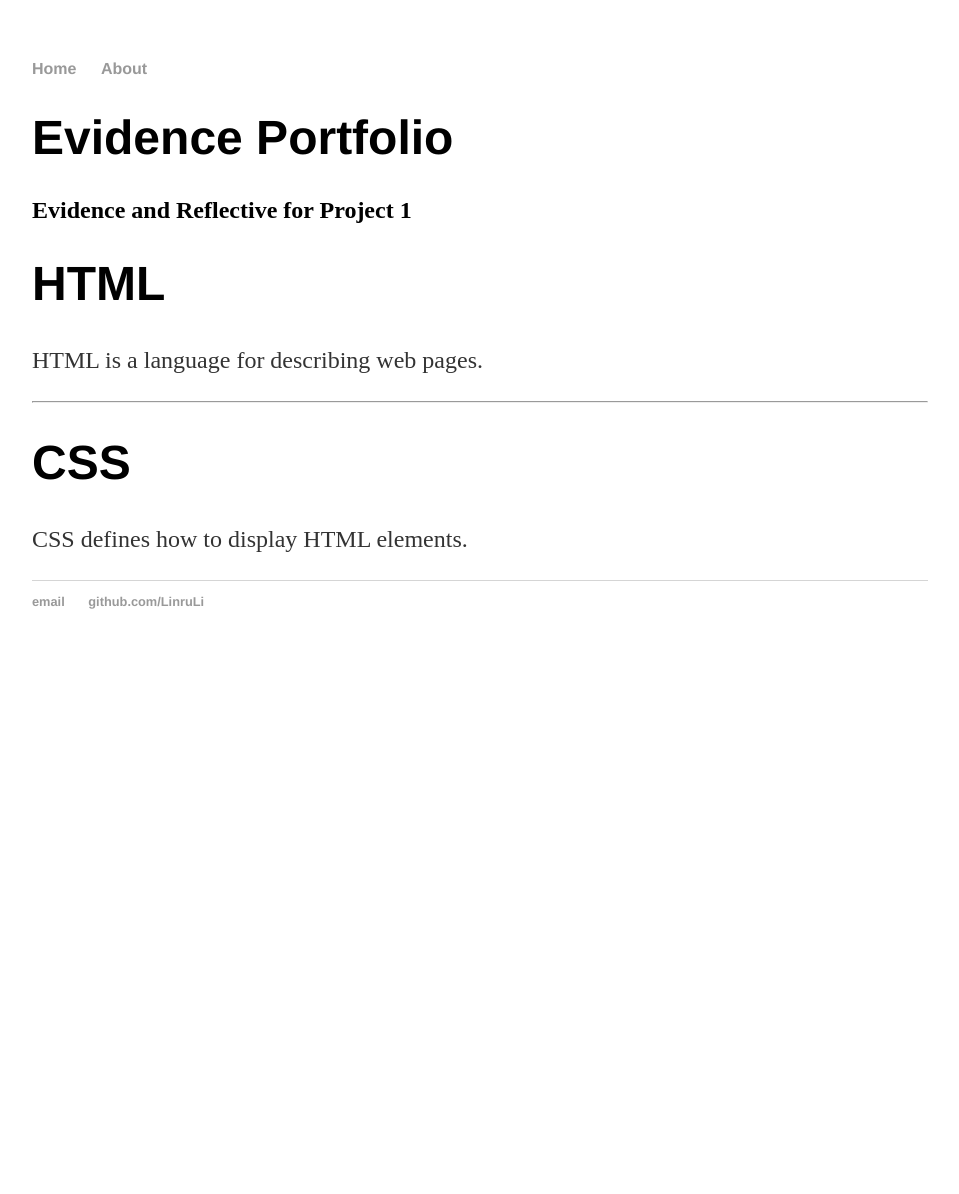
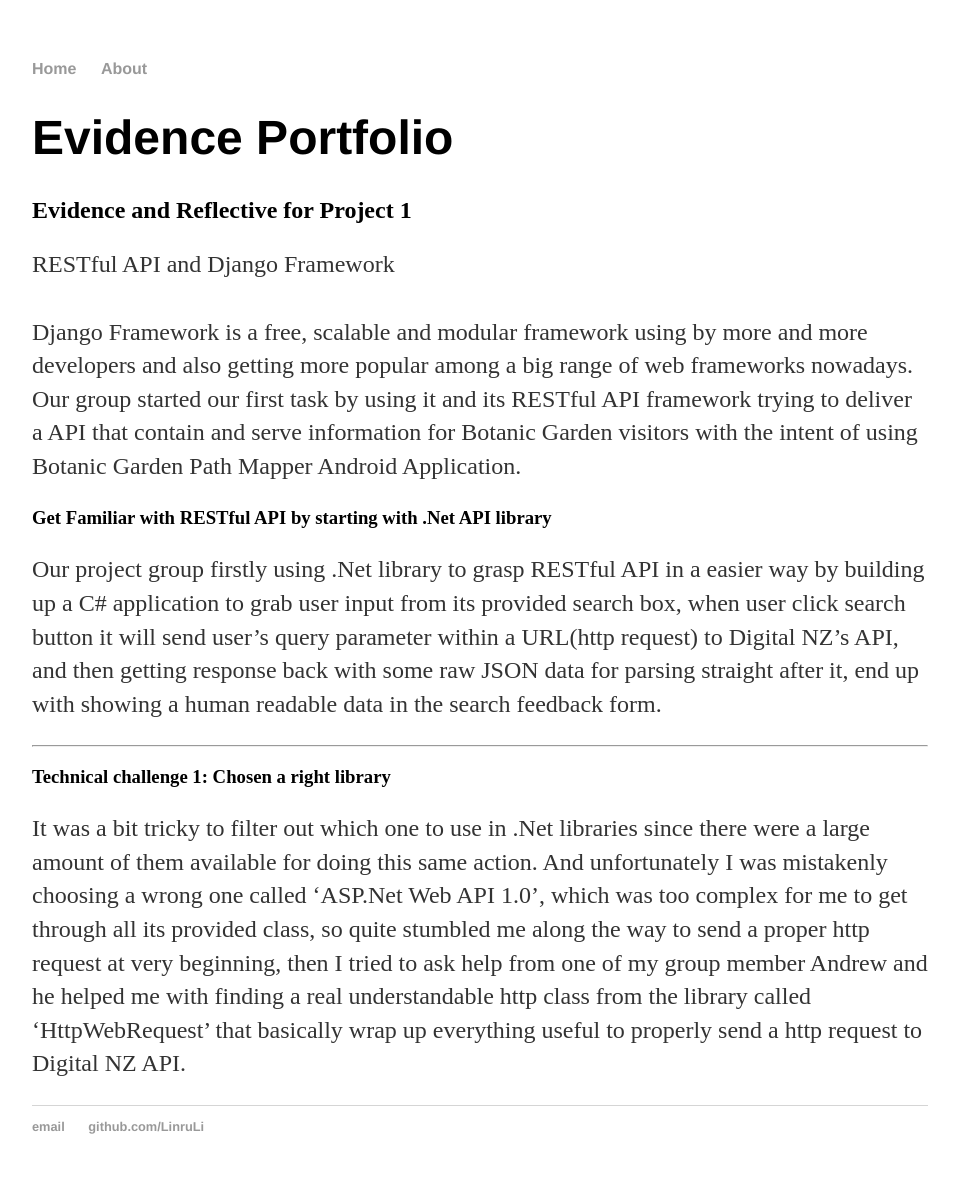
Before and after one commit to LinruLi/LinruLi.github.io, a Jekyll site: the page built from index.html, in a window 1280 px wide. Shown: the whole page, without its empty margins (160-1119 px from the left). Built offline with Jekyll 4.4.1, drawn with Linux system fonts in a browser that asks for light colours; before the commit the page ends 900 px from its top, so only the background shows below that.

Commit message:
Update index.html

```diff
--- a/index.html
+++ b/index.html
@@ -5,12 +5,18 @@
 <div class="blurb">
 	<h1>Evidence Portfolio</h1>
 	<h2>Evidence and Reflective for Project 1</h2>
-	<h1>HTML</h1>
-	<p>HTML is a language for describing web pages.</p>
+
+	<p>RESTful API and Django Framework<br />
+	<br />
+	Django Framework is a free, scalable and modular framework using by more and more developers and also getting more popular among a big range of web frameworks nowadays. Our group started our first task by using it and its RESTful API framework trying to deliver a API that contain and serve information for Botanic Garden visitors with the intent of using Botanic Garden Path Mapper Android Application.
+	</p>
+
+	<h3>Get Familiar with RESTful API by starting with .Net API library</h3>
+	<p>Our project group firstly using .Net library to grasp RESTful API in a easier way by building up a C# application to grab user input from its provided search box, when user click search button it will send user’s query parameter within a URL(http request) to Digital NZ’s API, and then getting response back with some raw JSON data for parsing straight after it, end up with showing a human readable data in the search feedback form.</p>
 
 	<hr>
 
-	<h1>CSS</h1>
-	<p>CSS defines how to display HTML elements.</p>
+	<h3>Technical challenge 1: Chosen a right library</h3>
+	<p>It was a bit tricky to filter out which one to use in .Net libraries since there were a large amount of them available for doing this same action. And unfortunately I was mistakenly choosing a wrong one called ‘ASP.Net Web API 1.0’, which was too complex for me to get through all its provided class, so quite stumbled me along the way to send a proper http request at very beginning, then I tried to ask help from one of my group member Andrew and he helped me with finding a real understandable http class from the library called ‘HttpWebRequest’ that basically wrap up everything useful to properly send a http request to Digital NZ API. </p>
 
 </div><!-- /.blurb -->
```
